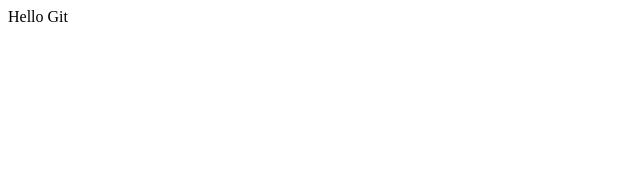
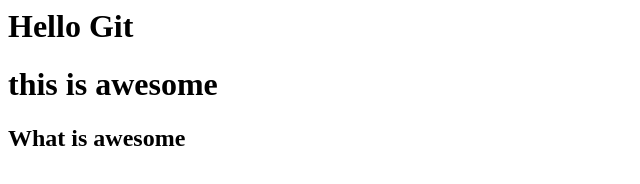
Before and after one commit to bossmann72/basic_repo, a plain HTML site: page index.html in a window 1280 px wide. Shown: the whole page, without its empty margins (0-640 px from the left). Drawn offline with Linux system fonts and the light colour scheme.

Commit message:
more changes

```diff
--- a/index.html
+++ b/index.html
@@ -4,6 +4,8 @@
     <title>Version Control</title>
   <head>
   <body>
-    <hi>Hello Git</hi>
+    <h1>Hello Git</h1>
+    <h1>this is awesome</h1>
+    <h2>What is awesome</h2>
   </body>
 </html>
```
